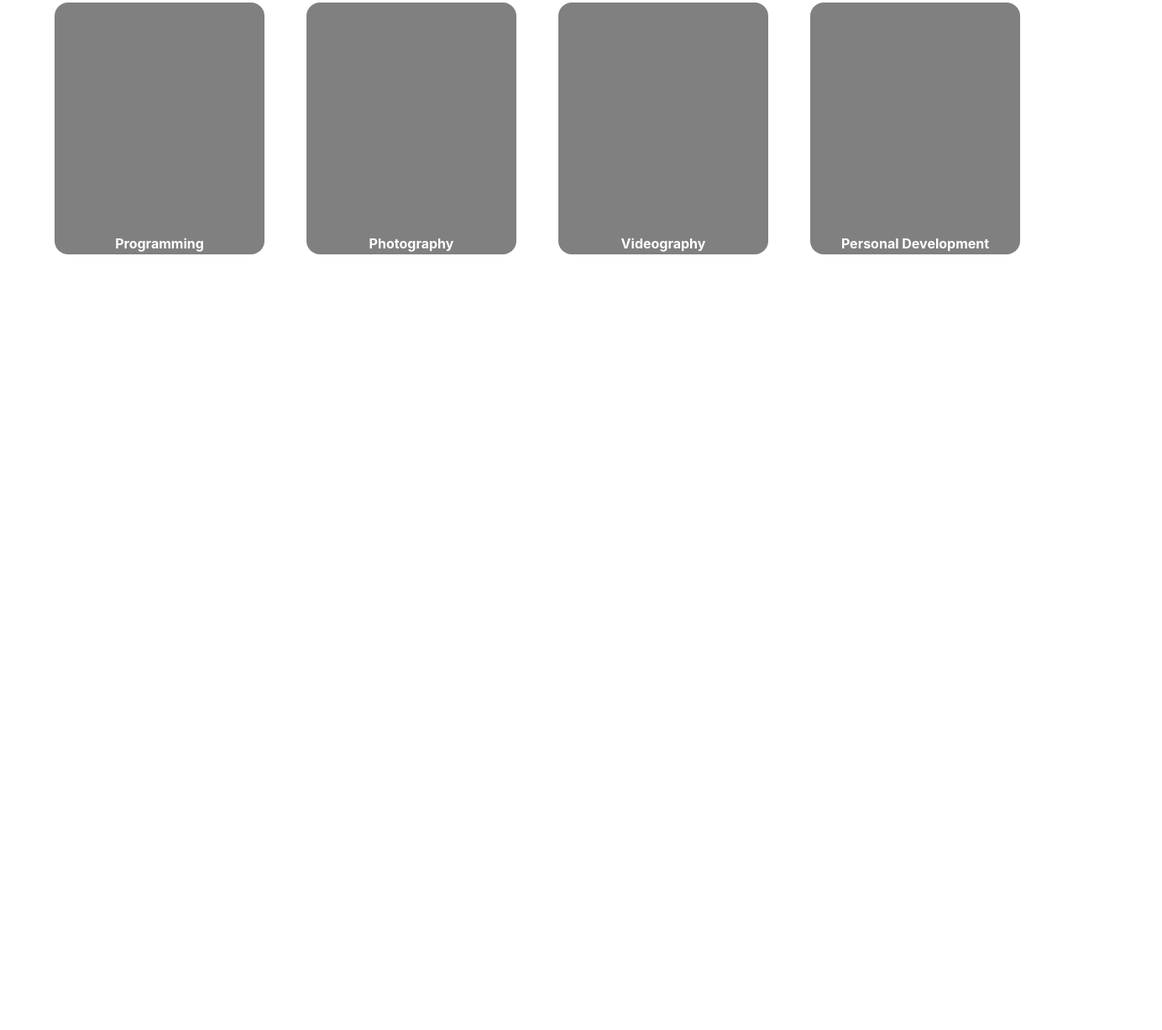
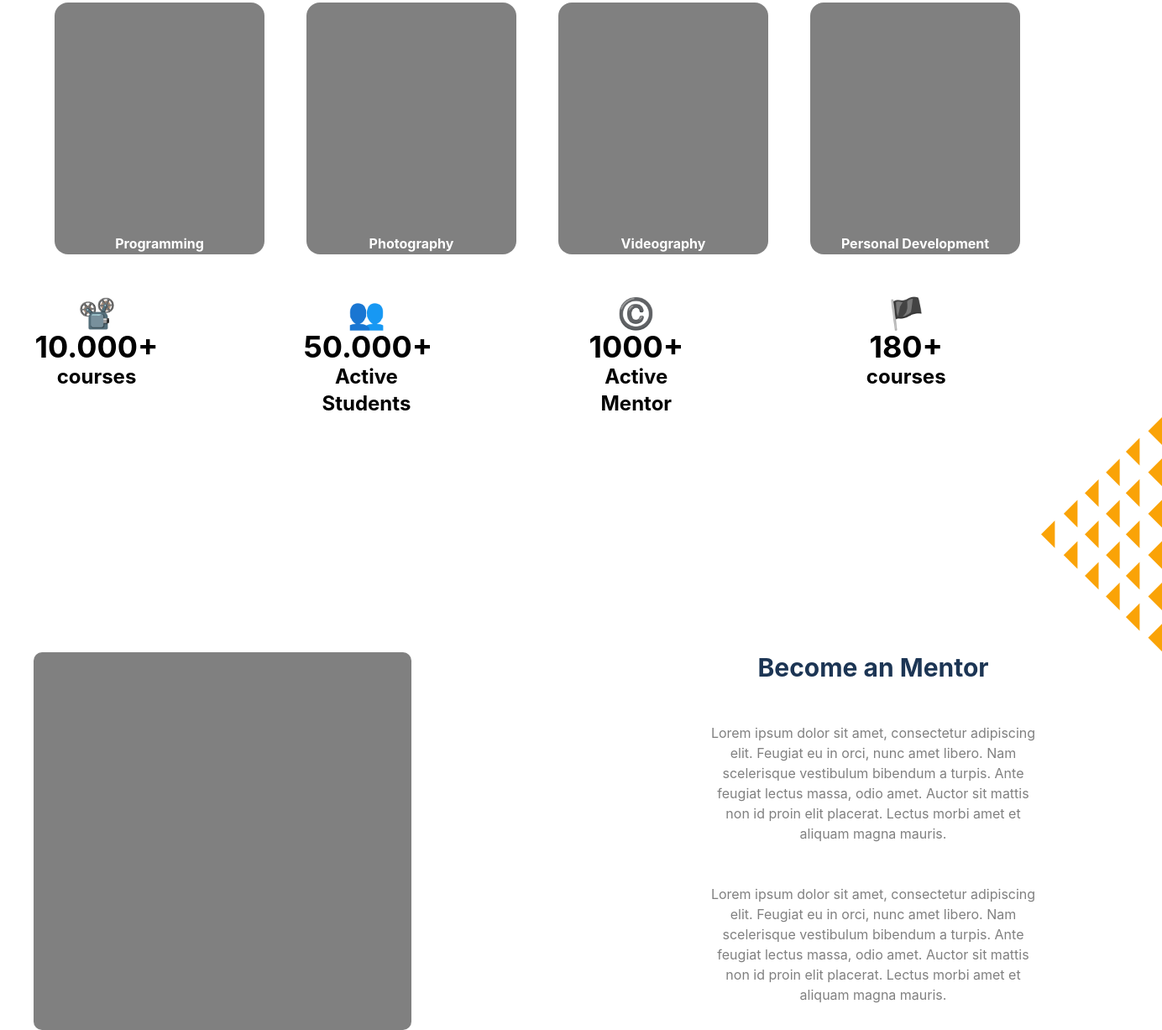
Before and after one commit to boewmuhammad20-sys/hamakasa, a website: page boew.html in a window 1280 px wide. Shown: the part 2089-3316 px from the top of the page at 84% size, 1384 px wide, since content can reach past the window. Before the commit the page ends 2392 px from the top, so only its background shows below. Drawn offline with nearby package versions, Linux system fonts and the light colour scheme; files that its build step writes are made by us from their sources.

Commit message:
sectore5 by boew

```diff
--- a/boew.html
+++ b/boew.html
@@ -317,5 +317,55 @@
             </div><br>
         </div>
     </div>
+
+    <div class="max-w-[1200px] m-auto">
+        <div class="hidden lg:block lg:flex lg:justify-between mt-[50px]">
+
+            <div class=" w-[150px] ">
+                <h1 class="font-bold text-4xl text-center">📽️</h1>
+                <h2 class="font-bold text-4xl text-center">10.000+</h2>
+                <p  class="font-bold text-2xl text-center">courses</p>
+            </div><br>
+
+
+
+             <div class=" w-[150px] ">
+                <h1 class="font-bold text-4xl text-center">👥</h1>
+                <h2 class="font-bold text-4xl text-center">50.000+</h2>
+                <p  class="font-bold text-2xl text-center">Active Students</p>
+            </div><br>
+
+
+
+             <div class=" w-[150px] ">
+                <h1 class="font-bold text-4xl text-center">©️</h1>
+                <h2 class="font-bold text-4xl text-center">1000+</h2>
+                <p  class="font-bold text-2xl text-center">Active Mentor</p>
+            </div><br>
+
+
+
+             <div class="w-[150px]">
+                <h1 class="font-bold text-4xl text-center">🏴</h1>
+                <h2 class="font-bold text-4xl text-center">180+</h2>
+                <p  class="font-bold text-2xl text-center">courses</p>
+            </div><br>
+        </div>
+        <img class=" ml-[1200px]" src="./src/Accent.png" alt="">
+    </div>
+
+    <div class="max-w-[1200px] m-auto">
+        <div class="lg:flex lg:justify-between">
+            <div class=" w-[90%]  lg:w-[450px] h-[450px] bg-[grey] rounded-[10px]">
+            </div>
+            <div class="text-center">
+                <h1 class="font-bold text-3xl text-[#1C3554]">Become an Mentor</h1><br>
+                <br><p class="lg:w-[400px] text-[grey] w-[90%]">Lorem ipsum dolor sit amet, consectetur adipiscing elit. Feugiat eu in orci, nunc amet libero. Nam scelerisque vestibulum bibendum a turpis. Ante feugiat lectus massa, odio amet. Auctor sit mattis non id proin elit placerat. Lectus morbi amet et aliquam magna mauris.</p><br><br>
+                <p class="lg:w-[400px] text-[grey]     w-[90%]">Lorem ipsum dolor sit amet, consectetur adipiscing elit. Feugiat eu in orci, nunc amet libero. Nam scelerisque vestibulum bibendum a turpis. Ante feugiat lectus massa, odio amet. Auctor sit mattis non id proin elit placerat. Lectus morbi amet et aliquam magna mauris.</p>
+            </div>
+        </div>
+    </div>
+
+
 </body>
 </html>
```
